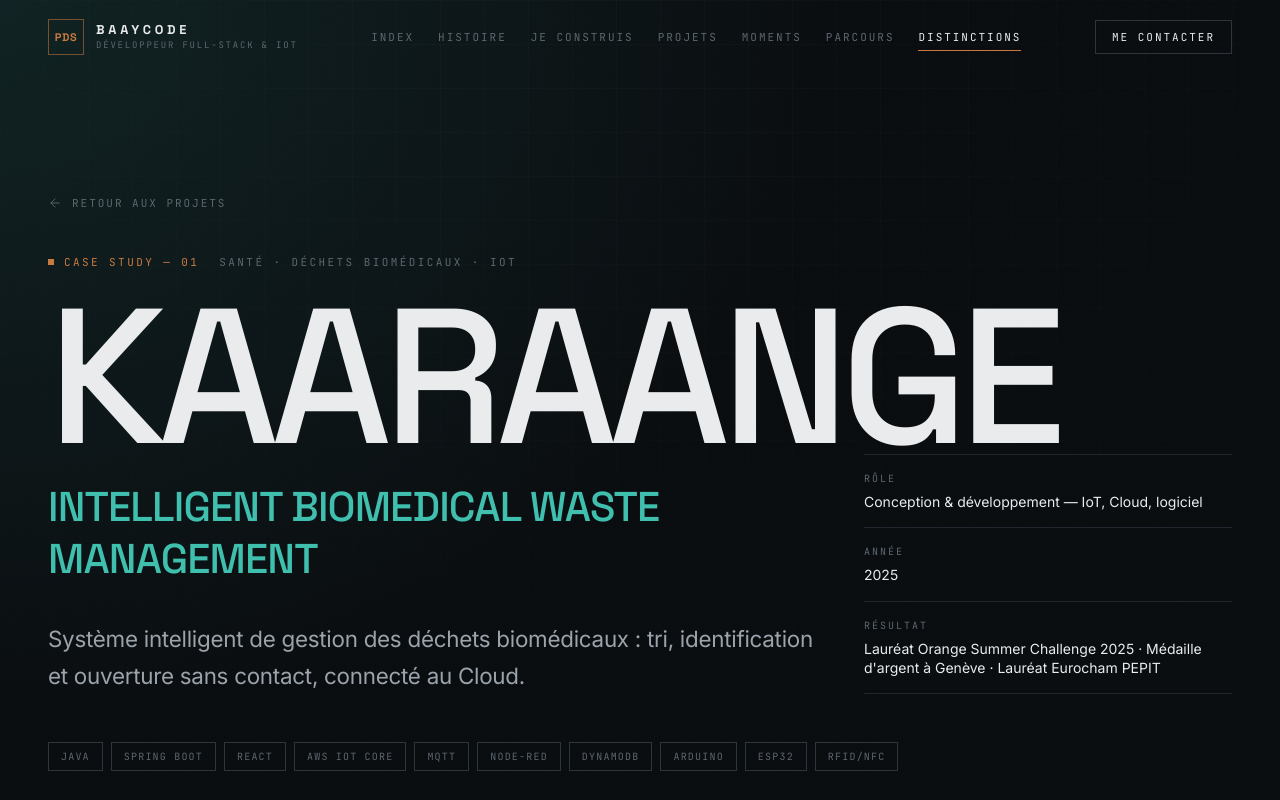
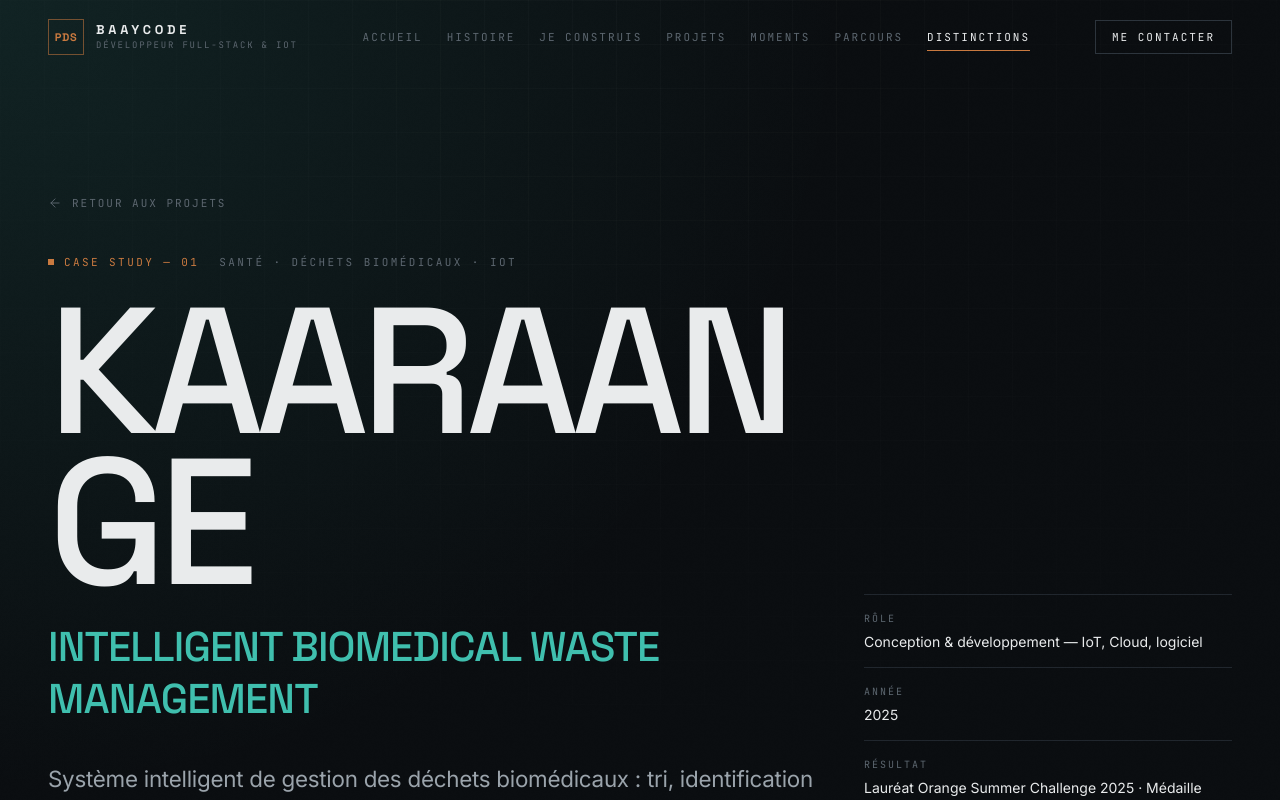
Before and after one commit to baaymurit14/baaycode-portfolio, a Next.js app: page /kaaraange in a window 1280 px wide. Shown: the top 800 px of the page. Built offline with nearby package versions, Linux system fonts and the light colour scheme.

Commit message:
fixation des derniers reglage

```diff
--- a/app/globals.css
+++ b/app/globals.css
@@ -12,6 +12,7 @@
     scroll-behavior: smooth;
     /* Clears the fixed 64px header when jumping to an anchor. */
     scroll-padding-top: 88px;
+    overflow-x: clip;
   }
 
   body {
@@ -19,7 +20,7 @@
     font-feature-settings: "ss1" on, "ss2" on, "cv1" on;
     /* Horizontal overflow is the #1 cause of mobile layout breaks with large
        display type and 3D canvases. */
-    overflow-x: hidden;
+    overflow-x: clip;
   }
 
   /* The marquee and oversized headings are decorative overflow; without this
--- a/app/kaaraange/page.tsx
+++ b/app/kaaraange/page.tsx
@@ -98,7 +98,7 @@ function Hero() {
               </div>
             </Reveal>
 
-            <h1 className="mt-7 font-display text-display-xl uppercase text-ink">
+            <h1 className="mt-7 font-display text-display-xl uppercase text-ink break-words">
               {k.name}
             </h1>
 
--- a/app/not-found.tsx
+++ b/app/not-found.tsx
@@ -21,7 +21,7 @@ export default function NotFound() {
       </p>
       <div className="mt-12 flex flex-wrap items-center gap-4">
         <Link href="/" className="btn-primary">
-          Retour à l&apos;index
+          Retour à l&apos;accueil
         </Link>
         <Link href="/kaaraange" className="btn-ghost">
           Voir Kaaraange
--- a/components/Contact.tsx
+++ b/components/Contact.tsx
@@ -54,7 +54,7 @@ export default function Contact() {
               heading={contact.heading}
               lede={contact.body}
               accent="copper"
-              headingClassName="text-display-md"
+              headingClassName="text-display-md break-words"
             />
 
             <Reveal delay={0.16}>
--- a/components/Hero.tsx
+++ b/components/Hero.tsx
@@ -63,7 +63,7 @@ export default function Hero() {
             {/* The name is the headline of the whole site. */}
             <h1
               id="hero-name"
-              className="hero-title-glow mt-7 font-display font-bold uppercase text-display-lg"
+              className="hero-title-glow mt-7 font-display font-bold uppercase text-display-lg break-words hyphens-none"
             >
               <RevealLines
                 lines={["Pape", "Djibril", "SÉNE"]}
@@ -118,13 +118,13 @@ export default function Hero() {
             delay={0.3}
             duration={1.1}
             scale={0.97}
-            className="relative mx-auto w-full max-w-[300px] sm:max-w-[340px] lg:col-span-5 lg:mx-0 lg:max-w-none lg:justify-self-end"
-          >
-            <div className="lg:flex lg:items-stretch lg:justify-end lg:gap-8 xl:gap-10">
-              <SignalRail />
+          className="relative mx-auto w-full max-w-[300px] sm:max-w-[340px] lg:col-span-5 lg:mx-0 lg:max-w-none lg:justify-self-end"
+        >
+          <div className="lg:flex lg:items-stretch lg:justify-end lg:gap-8 xl:gap-10">
+            <SignalRail />
 
-              <div className="lg:w-[360px] lg:shrink-0">
-                <figure className="relative">
+            <div className="lg:w-[360px] lg:shrink-0">
+              <figure className="relative overflow-visible">
                   {/* Offset copper plate behind the photograph — a print mis-
                       registered by a hair. Purely graphic, no card, no shadow. */}
                   <div
--- a/components/Manifesto.tsx
+++ b/components/Manifesto.tsx
@@ -43,7 +43,7 @@ export default function Manifesto() {
             <span className="pad-label pad-label--copper">La thèse</span>
             <h2
               id="manifesto-heading"
-              className="mt-6 font-display text-display-md uppercase text-ink sm:text-display-lg"
+              className="mt-6 font-display text-display-md uppercase text-ink sm:text-display-lg break-words"
             >
               <span className="block text-ink-faint">From ideas</span>
               <span className="block text-copper">to systems</span>
--- a/components/Nav.tsx
+++ b/components/Nav.tsx
@@ -179,7 +179,7 @@ function MobileMenu() {
       >
         <span
           className={`block h-px w-5 bg-ink transition-transform duration-300 ${
-            open ? "translate-y-[3px] rotate-45" : ""
+            open ? "translate-y-[6px] rotate-45" : ""
           }`}
         />
         <span
@@ -189,7 +189,7 @@ function MobileMenu() {
         />
         <span
           className={`block h-px w-5 bg-ink transition-transform duration-300 ${
-            open ? "-translate-y-[3px] -rotate-45" : ""
+            open ? "-translate-y-[6px] -rotate-45" : ""
           }`}
         />
       </button>
@@ -198,8 +198,10 @@ function MobileMenu() {
           real element; `hidden` keeps it out of the tab order when closed. */}
       <div
         id="mobile-nav"
-        hidden={!open}
-        className="fixed inset-x-0 bottom-0 top-16 z-40 overflow-y-auto border-t border-line bg-base/97 backdrop-blur-xl lg:top-16"
+        aria-hidden={!open}
+        className={`fixed inset-x-0 top-[64px] bottom-0 z-[60] overflow-y-auto border-t border-line bg-base/97 backdrop-blur-xl transition-opacity duration-200 lg:top-[72px] ${
+          open ? "opacity-100" : "pointer-events-none opacity-0"
+        }`}
       >
         <div className="container-bleed flex min-h-full flex-col py-8">
           <ul className="flex flex-col">
@@ -207,6 +209,7 @@ function MobileMenu() {
               <li key={item.id} className="border-b border-line/70">
                 <a
                   href={`/#${item.id}`}
+                  tabIndex={open ? 0 : -1}
                   onClick={() => setOpen(false)}
                   className="flex items-baseline gap-4 py-3.5"
                 >
@@ -228,6 +231,7 @@ function MobileMenu() {
           <div className="mt-auto space-y-5 pt-10">
             <a
               href={`mailto:${profile.email}`}
+              tabIndex={open ? 0 : -1}
               onClick={() => setOpen(false)}
               className="btn-primary w-full justify-center"
             >
@@ -238,6 +242,7 @@ function MobileMenu() {
                 href={profile.github}
                 target="_blank"
                 rel="noreferrer noopener"
+                tabIndex={open ? 0 : -1}
                 className="font-mono text-[11px] uppercase tracking-wide2 text-ink-muted hover:text-signal"
               >
                 GitHub
@@ -246,12 +251,14 @@ function MobileMenu() {
                 href={profile.linkedin}
                 target="_blank"
                 rel="noreferrer noopener"
+                tabIndex={open ? 0 : -1}
                 className="font-mono text-[11px] uppercase tracking-wide2 text-ink-muted hover:text-signal"
               >
                 LinkedIn
               </a>
               <a
                 href={profile.phone.replace(/\s/g, "")}
+                tabIndex={open ? 0 : -1}
                 className="font-mono text-[11px] uppercase tracking-wide2 text-ink-muted hover:text-signal"
               >
                 {profile.phone}
--- a/components/Reveal.tsx
+++ b/components/Reveal.tsx
@@ -286,6 +286,7 @@ export function RevealLines({
           transition: reduce
             ? "none"
             : `transform ${duration}s ${EASE} ${delay + i * stagger}s`,
+          willChange: "transform",
         }}
       >
         {line}
--- a/lib/data.ts
+++ b/lib/data.ts
@@ -48,7 +48,7 @@ export const profile = {
 };
 
 export const nav = [
-  { id: "hero", label: "Index" },
+  { id: "hero", label: "Accueil" },
   { id: "story", label: "Histoire" },
   { id: "build", label: "Je construis" },
   { id: "work", label: "Projets" },
--- a/tailwind.config.ts
+++ b/tailwind.config.ts
@@ -54,11 +54,11 @@ const config: Config = {
        * as graphic elements, not as labels. clamp() keeps them fluid from
        * 375px to 1920px without a single media query. */
       fontSize: {
-        "display-xl": ["clamp(3.25rem, 15vw, 13rem)", { lineHeight: "0.84", letterSpacing: "-0.045em" }],
-        "display-lg": ["clamp(2.75rem, 10.5vw, 8.5rem)", { lineHeight: "0.88", letterSpacing: "-0.04em" }],
-        "display-md": ["clamp(2.1rem, 6.2vw, 4.75rem)", { lineHeight: "0.94", letterSpacing: "-0.032em" }],
-        "display-sm": ["clamp(1.6rem, 3.4vw, 2.6rem)", { lineHeight: "1.02", letterSpacing: "-0.022em" }],
-        "lede": ["clamp(1.05rem, 1.75vw, 1.4rem)", { lineHeight: "1.5", letterSpacing: "-0.012em" }],
+        "display-xl": ["clamp(2.75rem, 14vw, 13rem)", { lineHeight: "0.84", letterSpacing: "-0.045em" }],
+        "display-lg": ["clamp(2.4rem, 10vw, 8.5rem)", { lineHeight: "0.88", letterSpacing: "-0.04em" }],
+        "display-md": ["clamp(1.9rem, 6vw, 4.75rem)", { lineHeight: "0.94", letterSpacing: "-0.032em" }],
+        "display-sm": ["clamp(1.5rem, 4vw, 2.6rem)", { lineHeight: "1.02", letterSpacing: "-0.022em" }],
+        "lede": ["clamp(1rem, 1.8vw, 1.4rem)", { lineHeight: "1.5", letterSpacing: "-0.012em" }],
         "micro": ["0.6875rem", { lineHeight: "1.1", letterSpacing: "0.22em" }],
       },
 
--- a/tsconfig.json
+++ b/tsconfig.json
@@ -14,7 +14,6 @@
     "jsx": "preserve",
     "incremental": true,
     "plugins": [{ "name": "next" }],
-    "baseUrl": ".",
     "paths": { "@/*": ["./*"] }
   },
   "include": ["next-env.d.ts", "**/*.ts", "**/*.tsx", ".next/types/**/*.ts"],
```
Also changed, not shown: 2 other files (tests, documents, lock files or other folders). Lines whose indentation alone changed are shown as unchanged.
